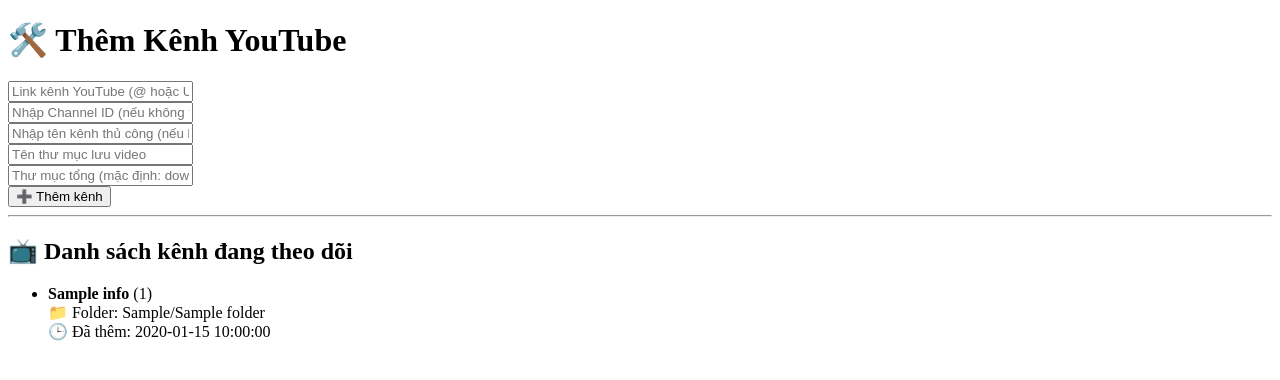
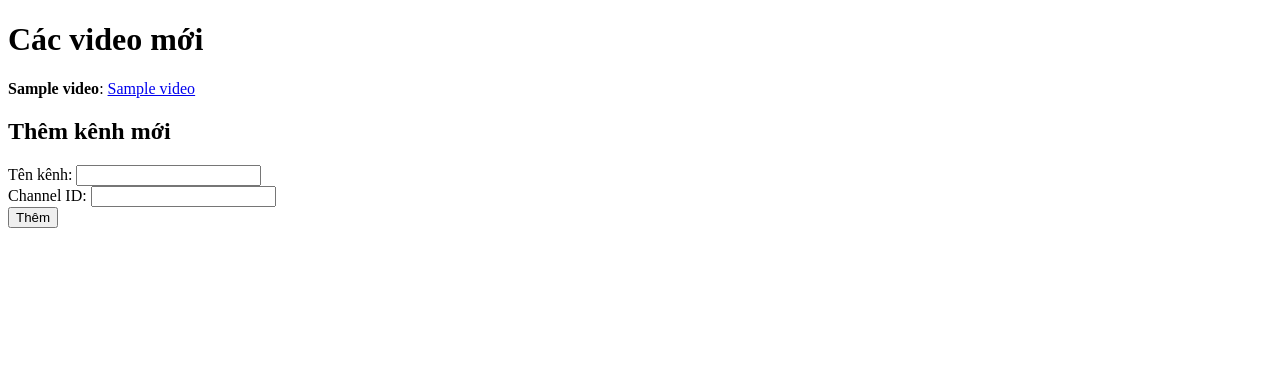
Before and after one commit to truchuynh123/youtube-monitor, a Flask app: template templates/index.html in a window 1280 px wide. Shown: the top 380 px of the page. Run offline with Flask 3, Linux system fonts and the light colour scheme; the template is opened without the code that fills it: most values are stand-ins (such as "Sample title", 1, 10 or a date in 2020).

Commit message:
Initial commit

```diff
--- a/app.py
+++ b/app.py
@@ -1,83 +1,62 @@
+from flask import Flask, render_template, request, redirect
+import requests
+import json
 import os
-import json
-import datetime
-from flask import Flask, render_template, request, redirect, url_for
-from yt_dlp import YoutubeDL
-from urllib.parse import urlparse
-import re
 
 app = Flask(__name__)
-
 CHANNELS_FILE = "channels.json"
 
+# Load danh sách kênh từ file
 def load_channels():
     if os.path.exists(CHANNELS_FILE):
         with open(CHANNELS_FILE, "r", encoding="utf-8") as f:
             return json.load(f)
-    return {}
+    return []
 
-def save_channels(data):
+# Lưu danh sách kênh vào file
+def save_channels(channels):
     with open(CHANNELS_FILE, "w", encoding="utf-8") as f:
-        json.dump(data, f, ensure_ascii=False, indent=4)
+        json.dump(channels, f, indent=2)
 
-def extract_channel_id(url):
-    ydl_opts = {'quiet': True, 'extract_flat': True, 'skip_download': True}
+# Lấy video mới nhất từ một kênh YouTube (qua RSS)
+def fetch_latest_video(channel_id):
     try:
-        with YoutubeDL(ydl_opts) as ydl:
-            info = ydl.extract_info(url, download=False)
-            return info.get("channel_id")
+        rss_url = f"https://www.youtube.com/feeds/videos.xml?channel_id={channel_id}"
+        resp = requests.get(rss_url)
+        if resp.status_code != 200:
+            return None
+
+        from xml.etree import ElementTree as ET
+        root = ET.fromstring(resp.text)
+        entry = root.find("{http://www.w3.org/2005/Atom}entry")
+        if entry is not None:
+            title = entry.find("{http://www.w3.org/2005/Atom}title").text
+            video_id = entry.find("{http://www.youtube.com/xml/schemas/2015}videoId").text
+            return {"title": title, "video_id": video_id}
     except Exception as e:
-        print("⚠️ Không thể trích xuất channel_id:", e)
-        return None
-
-def get_channel_name(channel_id):
-    ydl_opts = {'quiet': True, 'extract_flat': True, 'skip_download': True}
-    try:
-        with YoutubeDL(ydl_opts) as ydl:
-            info = ydl.extract_info(f"https://www.youtube.com/channel/{channel_id}", download=False)
-            return info.get("uploader") or channel_id
-    except Exception as e:
-        print("⚠️ Không thể lấy tên kênh:", e)
-        return channel_id
+        print(f"Lỗi khi lấy video từ kênh {channel_id}: {e}")
+    return None
 
 @app.route("/", methods=["GET"])
 def index():
     channels = load_channels()
-    return render_template("index.html", channels=channels)
+    videos = []
+    for ch in channels:
+        video = fetch_latest_video(ch["channel_id"])
+        if video:
+            videos.append({"name": ch["name"], "video_id": video["video_id"], "title": video["title"]})
+    return render_template("index.html", videos=videos)
 
-@app.route("/add_channel", methods=["POST"])
+@app.route("/add", methods=["POST"])
 def add_channel():
-    url = request.form.get("channel_url")
-    folder = request.form.get("folder_name")
-    download_path = request.form.get("download_path") or "downloads"
-    channel_id_manual = request.form.get("channel_id_manual")
-    channel_name_manual = request.form.get("channel_name_manual")
+    name = request.form.get("name")
+    channel_id = request.form.get("channel_id")
+    if name and channel_id:
+        channels = load_channels()
+        channels.append({"name": name, "channel_id": channel_id})
+        save_channels(channels)
+    return redirect("/")
 
-    if not url or not folder:
-        return "Thiếu thông tin đầu vào", 400
-
-    channel_id = extract_channel_id(url)
-
-    if not channel_id and channel_id_manual:
-        channel_id = channel_id_manual.strip()
-
-    if not channel_id:
-        return "Không thể trích xuất Channel ID từ URL và không có Channel ID thủ công", 400
-
-    if channel_name_manual:
-        channel_name = channel_name_manual.strip()
-    else:
-        channel_name = get_channel_name(channel_id)
-
-    channels = load_channels()
-    channels[channel_id] = {
-        "name": channel_name,
-        "folder": folder,
-        "download_path": download_path,
-        "added": datetime.datetime.now(datetime.UTC).isoformat()
-    }
-    save_channels(channels)
-    return redirect(url_for("index"))
 if __name__ == "__main__":
-    port = int(os.environ.get("PORT", 10000))  # Render yêu cầu lấy PORT từ biến môi trường
+    port = int(os.environ.get("PORT", 5000))  # Render sẽ cung cấp PORT qua biến môi trường
     app.run(host="0.0.0.0", port=port)
--- a/requirements.txt
+++ b/requirements.txt
@@ -1,3 +1,3 @@
 Flask
 requests
-yt-dlp==2025.6.30
+gunicorn
--- a/templates/index.html
+++ b/templates/index.html
@@ -1,34 +1,21 @@
 <!DOCTYPE html>
 <html>
 <head>
-    <meta charset="utf-8">
-    <title>YouTube Channel Monitor</title>
+    <title>YouTube Monitor</title>
 </head>
 <body>
-    <h1>🛠️ Thêm Kênh YouTube</h1>
-    <form method="POST" action="{{ url_for('add_channel') }}">
-        <input type="text" name="channel_url" placeholder="Link kênh YouTube (@ hoặc URL)" required><br>
-        <input type="text" name="channel_id_manual" placeholder="Nhập Channel ID (nếu không tự lấy được)"><br>
-        <input type="text" name="channel_name_manual" placeholder="Nhập tên kênh thủ công (nếu không tự lấy được)"><br>
-        <input type="text" name="folder_name" placeholder="Tên thư mục lưu video" required><br>
-        <input type="text" name="download_path" placeholder="Thư mục tổng (mặc định: downloads)"><br>
-        <button type="submit">➕ Thêm kênh</button>
+    <h1>Các video mới</h1>
+    {% for v in videos %}
+    <p><strong>{{ v.name }}</strong>:
+        <a href="https://www.youtube.com/watch?v={{ v.video_id }}">{{ v.title }}</a>
+    </p>
+    {% endfor %}
+
+    <h2>Thêm kênh mới</h2>
+    <form method="POST" action="/add">
+        Tên kênh: <input name="name"><br>
+        Channel ID: <input name="channel_id"><br>
+        <button type="submit">Thêm</button>
     </form>
-
-    <hr>
-    <h2>📺 Danh sách kênh đang theo dõi</h2>
-    {% if channels %}
-        <ul>
-        {% for cid, info in channels.items() %}
-            <li>
-                <strong>{{ info.name }}</strong> ({{ cid }})<br>
-                📁 Folder: {{ info.download_path }}/{{ info.folder }}<br>
-                🕒 Đã thêm: {{ info.added }}
-            </li>
-        {% endfor %}
-        </ul>
-    {% else %}
-        <p>Chưa có kênh nào được thêm.</p>
-    {% endif %}
 </body>
 </html>
```
Also changed, not shown: render.yaml (+5 -4 lines).
